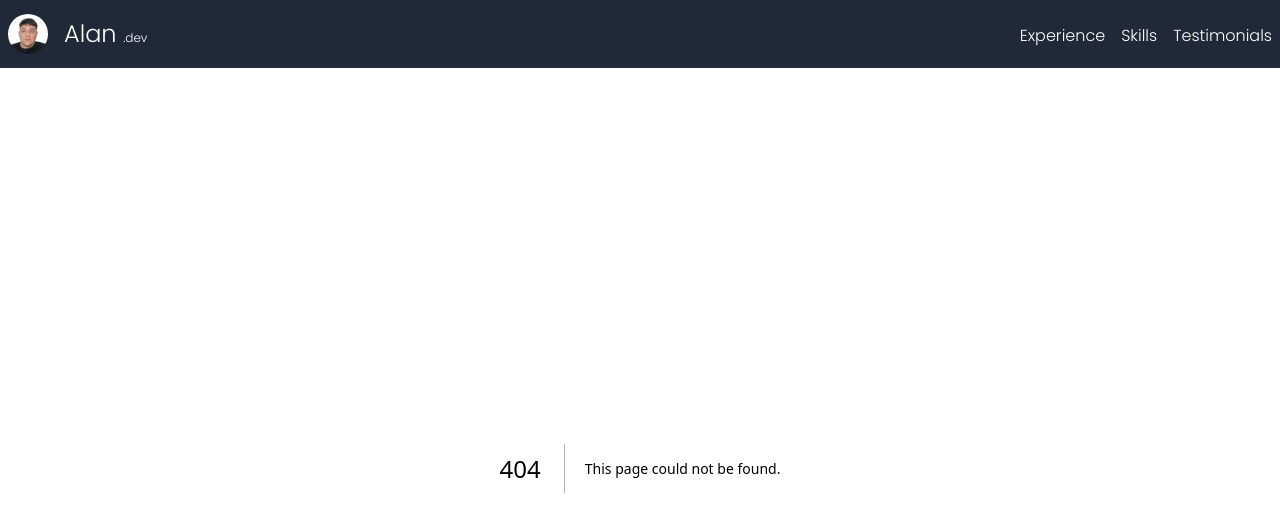
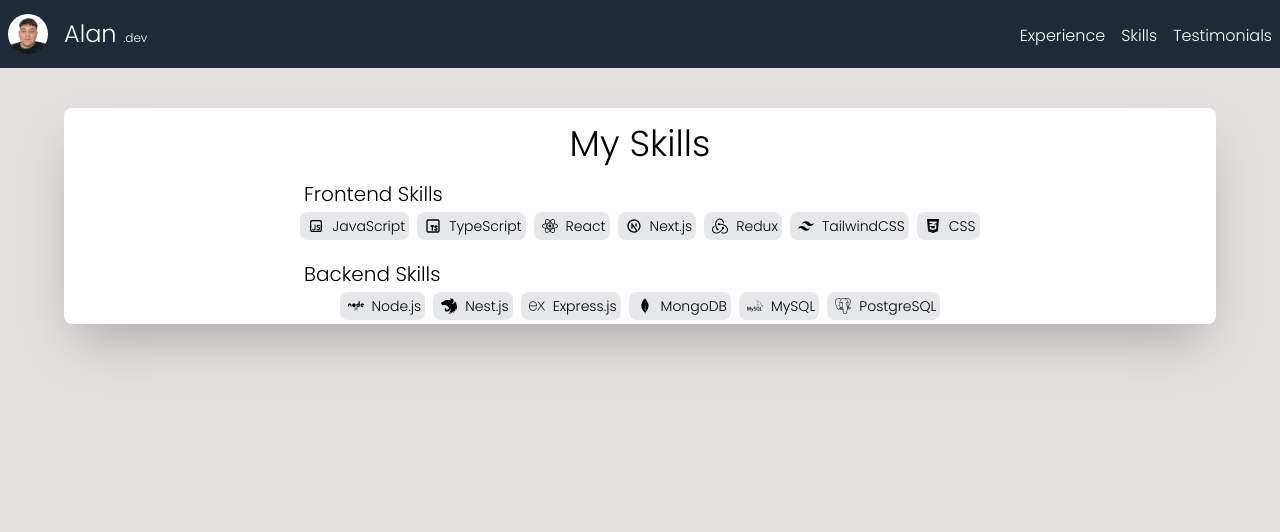
Before and after one commit to AlanLuna-00/alan.dev, a Next.js app: page /skills in a window 1280 px wide. Before the commit this address had no page. Shown: the top 532 px of the page. Built offline with nearby package versions, Linux system fonts and the light colour scheme.

Commit message:
add skills front

```diff
--- a/package.json
+++ b/package.json
@@ -12,7 +12,8 @@
     "@heroicons/react": "^1.0.6",
     "next": "14.0.4",
     "react": "^18",
-    "react-dom": "^18"
+    "react-dom": "^18",
+    "react-icons": "^4.12.0"
   },
   "devDependencies": {
     "@types/node": "^20",
--- /dev/null
+++ b/src/app/skills/page.tsx
@@ -0,0 +1,11 @@
+import BackSkill from "@/components/Skills/Back";
+import FrontSkill from "@/components/Skills/Front";
+export default function SkillPage() {
+  return (
+    <div className="max-w-6xl mx-auto bg-white mt-10 rounded-lg shadow-2xl container">
+      <h1 className="text-center text-4xl pt-4">My Skills</h1>
+      <FrontSkill />
+      <BackSkill />
+    </div>
+  );
+}
--- /dev/null
+++ b/src/components/Skills/Back.tsx
@@ -0,0 +1,33 @@
+import CardSkills from "./Card/CardSkills";
+import { FaNode } from "react-icons/fa";
+import { SiNestjs } from "react-icons/si";
+import { SiExpress } from "react-icons/si";
+import { SiMongodb } from "react-icons/si";
+import { SiMysql } from "react-icons/si";
+import { SiPostgresql } from "react-icons/si";
+
+const BackSkill = () => {
+  const backData = [
+    { icon: <FaNode />, title: "Node.js" },
+    { icon: <SiNestjs />, title: "Nest.js" },
+    { icon: <SiExpress />, title: "Express.js" },
+    { icon: <SiMongodb />, title: "MongoDB" },
+    { icon: <SiMysql />, title: "MySQL" },
+    { icon: <SiPostgresql />, title: "PostgreSQL" },
+  ];
+
+  return (
+    <>
+      <h3 className="md:pl-60 text-xl text-bold pt-4 text-left">
+        Backend Skills
+      </h3>
+      <div className="flex flex-wrap justify-center">
+        {backData.map((item, index) => (
+          <CardSkills key={index} icon={item.icon} title={item.title} />
+        ))}
+      </div>
+    </>
+  );
+};
+
+export default BackSkill;
--- /dev/null
+++ b/src/components/Skills/Card/CardSkills.tsx
@@ -0,0 +1,10 @@
+const CardSkills = ({ icon, title }: { icon: any; title: string }) => {
+  return (
+    <div className="card-skills bg-gray-200 m-1 p-1 rounded-lg flex items-center">
+      <div className="mr-2 ml-1">{icon}</div>
+      <span className="text-sm">{title}</span>
+    </div>
+  );
+};
+
+export default CardSkills;
--- /dev/null
+++ b/src/components/Skills/Front.tsx
@@ -0,0 +1,35 @@
+import CardSkills from "./Card/CardSkills";
+import { FaReact } from "react-icons/fa";
+import { RiJavascriptLine } from "react-icons/ri";
+import { TbBrandTypescript } from "react-icons/tb";
+import { TbBrandNextjs } from "react-icons/tb";
+import { SiRedux } from "react-icons/si";
+import { SiTailwindcss } from "react-icons/si";
+import { FaCss3Alt } from "react-icons/fa";
+
+const FrontSkill = () => {
+  const frontData = [
+    { icon: <RiJavascriptLine />, title: "JavaScript" },
+    { icon: <TbBrandTypescript />, title: "TypeScript" },
+    { icon: <FaReact />, title: "React" },
+    { icon: <TbBrandNextjs />, title: "Next.js" },
+    { icon: <SiRedux />, title: "Redux" },
+    { icon: <SiTailwindcss />, title: "TailwindCSS" },
+    { icon: <FaCss3Alt />, title: "CSS" },
+  ];
+
+  return (
+    <>
+      <h3 className="text-left md:pl-60 text-xl text-bold pt-4">
+        Frontend Skills
+      </h3>
+      <div className="flex flex-wrap justify-center">
+        {frontData.map((item, index) => (
+          <CardSkills key={index} icon={item.icon} title={item.title} />
+        ))}
+      </div>
+    </>
+  );
+};
+
+export default FrontSkill;
```
Also changed, not shown: 1 other file (tests, documents, lock files or other folders).
